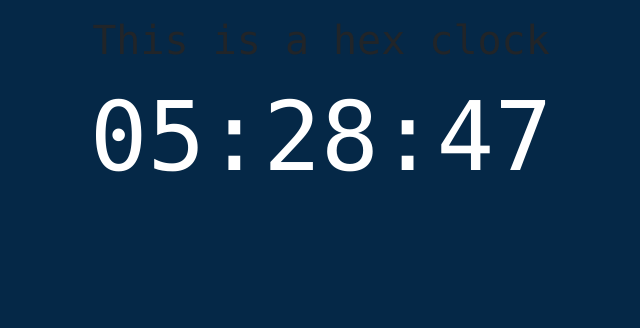
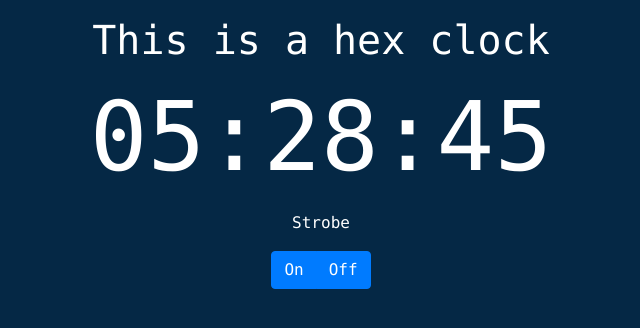
Before and after one commit to jakecook1/hex-clock, a React (Create React App) app: page / in a window 1280 px wide. Shown: the top 328 px of the page, without its empty margins (319-959 px from the left). Built offline with nearby package versions, Linux system fonts and the light colour scheme.

Commit message:
Added strobe toggle

```diff
--- a/src/components/HexClock.js
+++ b/src/components/HexClock/index.js
@@ -1,8 +1,10 @@
 import React, { Component, Fragment } from 'react';
 import Moment from 'moment';
 import { Helmet } from "react-helmet";
-import TimeDisplay from './TimeDisplay';
-import TestView from './views/TestView';
+
+import TimeView from '../views/TimeView';
+import TitleView from '../views/TitleView';
+import StrobeButtonsView from '../views/StrobeButtonsView';
 
 class HexClock extends Component {
     constructor() {
@@ -12,10 +14,12 @@ class HexClock extends Component {
 
         this.state = {
             hexTime: currentDateTime.format("HHmmss"),
-            time: currentDateTime.format("HH:mm:ss")
+            time: currentDateTime.format("HH:mm:ss"),
+            strobe: false
         };
 
         this.tick = this.tick.bind(this);
+        this.onStrobeClick = this.onStrobeClick.bind(this);
     }
 
     componentDidMount() {
@@ -37,14 +41,26 @@ class HexClock extends Component {
             time: currentDateTime.format("HH:mm:ss")
         });
     }
+
+    onStrobeClick = e => {
+        e.preventDefault();
+        this.setState({ strobe: e.target.value === "1" ? true : false });
+    }
+
     render() {
-        const { hexTime, time } = this.state;
+        let { hexTime, time, strobe } = this.state;
+        hexTime = strobe
+                    ? hexTime % 2 == 0
+                        ? '000000'
+                        : 'FFFFFF'
+                    : hexTime;
 
         return (
             <Fragment>
-                <Helmet bodyAttributes={{style: 'background-color : #' + hexTime}}/>
-                <TestView />
-                <TimeDisplay hexTime={hexTime} time={time} />
+                <Helmet bodyAttributes={{ style: 'background-color : #' + hexTime }} />
+                <TitleView hexTime={hexTime} />
+                <TimeView hexTime={hexTime} time={time} />
+                <StrobeButtonsView hexTime={hexTime} onStrobeClick={this.onStrobeClick} />
             </Fragment>
         );
     }
--- a/src/components/TimeDisplay.js
+++ /dev/null
@@ -1,28 +0,0 @@
-import React, { Component } from 'react';
-import { Container } from 'react-bootstrap';
-
-class TimeDisplay extends Component {
-    hexToLuma = (colour) => {
-        const hex = colour.replace(/#/, '');
-        const r = parseInt(hex.substr(0, 2), 16);
-        const g = parseInt(hex.substr(2, 2), 16);
-        const b = parseInt(hex.substr(4, 2), 16);
-
-        let luma = [0.299 * r, 0.587 * g, 0.114 * b].reduce((a, b) => a + b) / 255;
-        return luma > 0.5 ? 'black' : 'white';
-    };
-
-    render() {
-        const { hexTime, time } = this.props;
-
-        return (
-            <Container className="display-1 text-monospace text-center mt-3">
-                <p style={{ color: this.hexToLuma(hexTime) }}>
-                    {time}
-                </p>
-            </Container>
-        );
-    }
-}
-
-export default TimeDisplay;
--- /dev/null
+++ b/src/components/views/StrobeButtonsView.js
@@ -0,0 +1,19 @@
+import React from 'react';
+import { Container, ButtonGroup, Button } from 'react-bootstrap';
+
+import { hexToLuma } from '../../helpers/StringExtensions';
+
+const StrobeButtonsView = props => {
+    const { onStrobeClick, hexTime } = props;
+    return (
+        <Container className="text-monospace text-center mt-3">
+            <p style={{ color: hexToLuma(hexTime) }}>Strobe</p>
+            <ButtonGroup>
+                <Button onClick={onStrobeClick} value="1" color="primary">On</Button>
+                <Button onClick={onStrobeClick} value="0" color="primary">Off</Button>
+            </ButtonGroup>
+        </Container>
+    );
+}
+
+export default StrobeButtonsView;
--- a/src/components/views/TestView.js
+++ /dev/null
@@ -1,14 +0,0 @@
-import React from 'react';
-import { Container } from 'react-bootstrap';
-
-import { TestValue } from 'constants/valueTypes';
-
-const TestView = props => {
-    return (
-        <Container className="display-1 text-monospace text-center mt-3">
-            <h1>{TestValue}</h1>
-        </Container>
-    );
-}
-
-export default TestView;
--- /dev/null
+++ b/src/components/views/TimeView.js
@@ -0,0 +1,19 @@
+import React, { Component } from 'react';
+import { Container } from 'react-bootstrap';
+
+import { hexToLuma } from '../../helpers/StringExtensions';
+
+class TimeView extends Component {
+
+    render() {
+        const { hexTime, time } = this.props;
+
+        return (
+            <Container className="display-1 text-monospace text-center mt-3">
+                <p style={{ color: hexToLuma(hexTime) }}>{time}</p>
+            </Container>
+        );
+    }
+}
+
+export default TimeView;
--- /dev/null
+++ b/src/components/views/TitleView.js
@@ -0,0 +1,17 @@
+import React from 'react';
+import { Container } from 'react-bootstrap';
+
+import { Title } from 'constants/valueTypes';
+import { hexToLuma } from '../../helpers/StringExtensions';
+
+const TitleView = props => {
+    const { hexTime } = props;
+
+    return (
+        <Container className="display-1 text-monospace text-center mt-3">
+            <h1 style={{ color: hexToLuma(hexTime) }}>{Title}</h1>
+        </Container>
+    );
+}
+
+export default TitleView;
--- a/src/constants/valueTypes.js
+++ b/src/constants/valueTypes.js
@@ -1 +1 @@
-export const TestValue = 'This is a hex clock';
+export const Title = 'This is a hex clock';
--- /dev/null
+++ b/src/helpers/StringExtensions.js
@@ -0,0 +1,9 @@
+export const hexToLuma = (colour) => {
+    const hex = colour.replace(/#/, '');
+    const r = parseInt(hex.substr(0, 2), 16);
+    const g = parseInt(hex.substr(2, 2), 16);
+    const b = parseInt(hex.substr(4, 2), 16);
+
+    let luma = [0.299 * r, 0.587 * g, 0.114 * b].reduce((a, b) => a + b) / 255;
+    return luma > 0.5 ? 'black' : 'white';
+};
```
